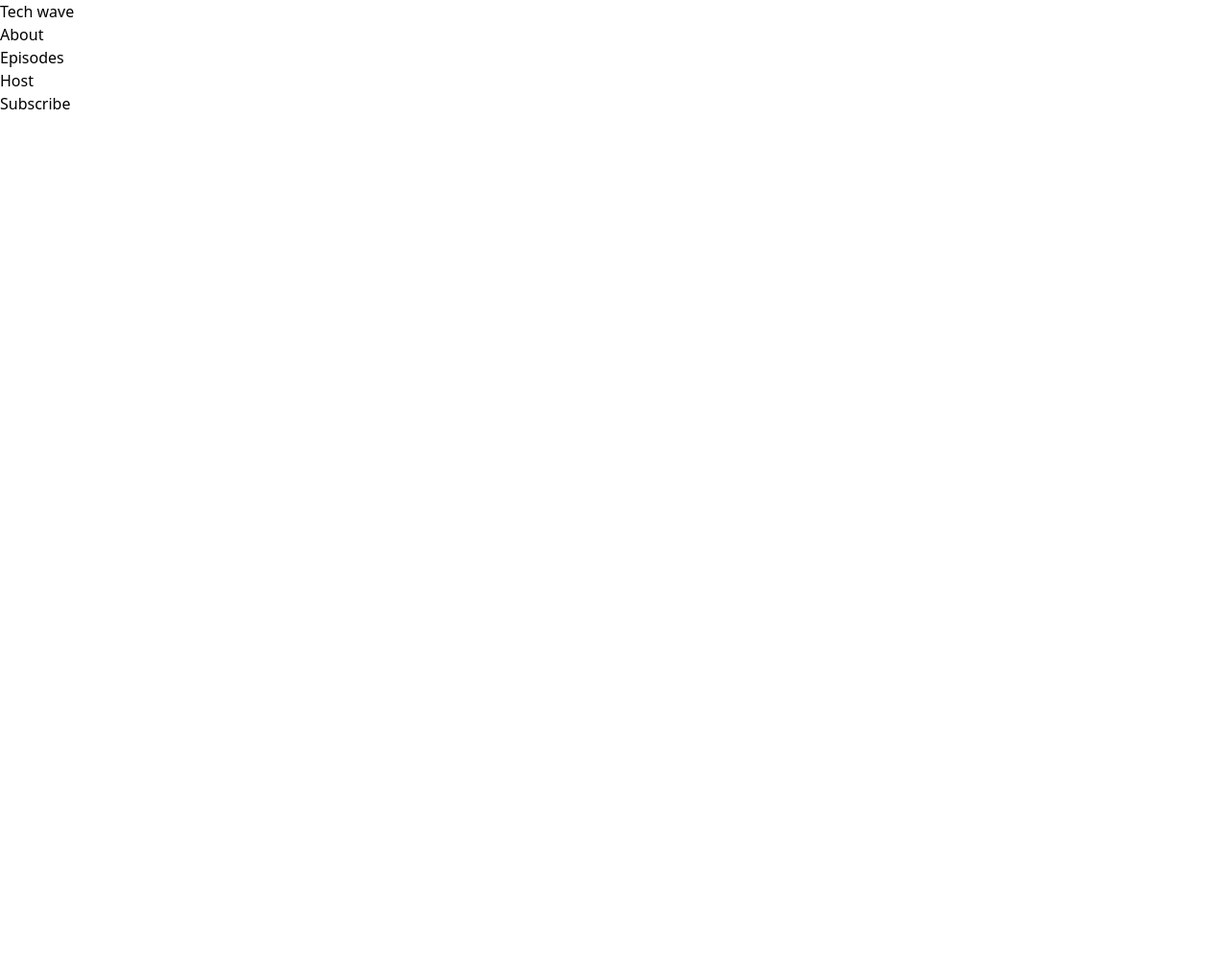
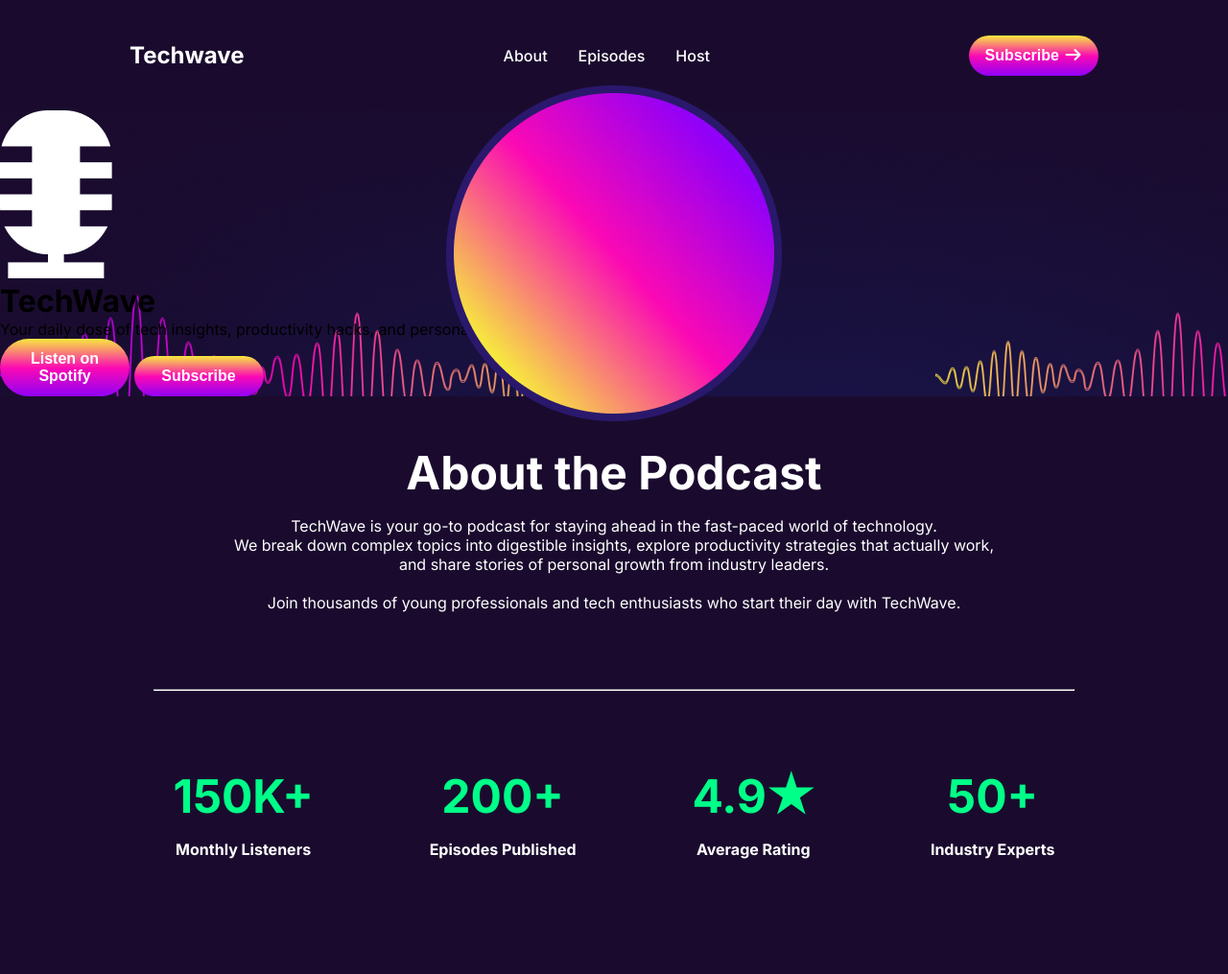
Before and after one commit to saimaeva-code/PH-B13-Assaignment02, a plain HTML site: page index.html in a window 1280 px wide. Shown: the whole page at 96% size. Before the commit the page ends 800 px from the top, so only its background shows below. Drawn offline with nearby package versions, Linux system fonts and the light colour scheme.

Commit message:
styled and designed about section

```diff
--- a/index.html
+++ b/index.html
@@ -4,19 +4,69 @@
     <meta charset="UTF-8">
     <meta name="viewport" content="width=device-width, initial-scale=1.0">
     <title>Techwave</title>
-    <script src="https://cdn.jsdelivr.net/npm/@tailwindcss/browser@4"></script>
+
+    <link rel="preconnect" href="https://fonts.googleapis.com">
+<link rel="preconnect" href="https://fonts.gstatic.com" crossorigin>
+<link href="https://fonts.googleapis.com/css2?family=Inter:ital,opsz,wght@0,14..32,100..900;1,14..32,100..900&display=swap" rel="stylesheet">
+<link rel="stylesheet" href="https://cdnjs.cloudflare.com/ajax/libs/font-awesome/7.0.1/css/all.min.css" integrity="sha512-2SwdPD6INVrV/lHTZbO2nodKhrnDdJK9/kg2XD1r9uGqPo1cUbujc+IYdlYdEErWNu69gVcYgdxlmVmzTWnetw==" crossorigin="anonymous" referrerpolicy="no-referrer" />
     <link rel="stylesheet" href="styles.css">
 </head>
-<body class="">
+<body class="inter">
     <nav>
-     <h2>Tech <span>wave</span></h2>
+     <h1>Tech<span class="gradient">wave</span></h1>
      <ul>
         <li>About</li>
         <li>Episodes</li>
         <li>Host</li>
      </ul>
-     <button>Subscribe</button>
+     <button class="btn">Subscribe <i class="fa-solid fa-arrow-right"></i></button>
     </nav>
+
+    <header id="hero">
+        <div >
+
+            <img src="./assets/hero-circle.png" alt="" class="main-img">
+            <img src="./assets/microphone.png" alt="" class="overlay-img">
+        </div>
+<h1>TechWave</h1>
+<p>Your daily dose of tech insights, productivity hacks, and personal growth</p>
+<button class="btn">Listen on Spotify</button>
+<button class="btn">Subscribe</button>
+    </header>
+    <main>
+        <section id="about">
+<div class="about-container">
+    <div class="about-contant">
+        <h3>About the Podcast</h3>
+        <p>TechWave is your go-to podcast for staying ahead in the fast-paced world of technology. <br>
+We break down complex topics into digestible insights, explore productivity strategies that actually work,<br>
+and share stories of personal growth from industry leaders. <br><br>
+Join thousands of young professionals and tech enthusiasts who start their day with TechWave.</p>
+    </div>
+    <hr>
+    <div class="about-card">
+        <div class="card">
+            <h2>150K+</h2>
+            <h5>Monthly Listeners</h5>
+        </div>
+        <div class="card">
+            <h2>200+</h2>
+            <h5>Episodes Published</h5>
+        </div>
+        <div class="card">
+            <h2>4.9★</h2>
+            <h5>Average Rating</h5>
+        </div>
+        <div class="card">
+            <h2>50+</h2>
+            <h5>Industry Experts</h5>
+        </div>
+
+
+    </div>
+</div>
+        </section>
+    </main>
 
 </body>
 </html>
--- a/styles.css
+++ b/styles.css
@@ -0,0 +1,104 @@
+*{
+    margin: 0;
+    padding: 0;
+    box-sizing: border-box;
+
+}
+ body{
+    background-color: #1A0B2E; }
+
+.inter {
+  font-family: "Inter", sans-serif;
+  font-optical-sizing: auto;
+
+}
+nav{
+    padding-top: 36.5px;
+    padding-bottom: 36.5px;
+    display: flex;
+    justify-content: space-around;
+  align-items: center;
+
+}
+nav h1{
+    color: #FFFFFF;
+}
+.gradient{
+    color: linear-gradient(#F7E93F 0%, #FB09B4 51%, #9100F8 100%);
+}
+nav ul{
+    list-style: none;
+    display: flex;
+    gap: 32px;
+    color: #FFFFFF;
+    font-weight: 500;
+
+}
+.btn{
+    background: linear-gradient(#F7E93F 0%, #FB09B4 51%, #9100F8 100%); ;
+border-radius: 10000px;
+    border: none;
+    color: #FFFFFF;
+  padding:12px 16px;
+  width: 135px;
+  font-size: 1rem;
+  font-weight: 600;
+}
+
+#hero{
+     background-image: url(./assets/hero-bg.png);
+    position: relative;
+    width: 100%;
+
+}
+.main-img{
+    position: absolute;
+     width:350px;
+     height: 350px;
+    top: 50%;
+    left:50%;
+    transform: translate(-50%, -50%);
+
+}
+
+#about{
+    padding-top: 50px;
+    padding-bottom: 120px;
+    color: #FFFFFF;
+}
+.about-container{
+    margin: 0 auto;
+    width: 75%;
+    text-align: center;
+}
+.about-contant h3{
+    font-size: 3rem;
+    font-weight: bold;
+    margin-bottom: 16px;
+
+}
+.about-contant p{
+    line-height: 20px;
+}
+hr{
+    margin-top: 80px;
+    margin-bottom: 80px;
+
+}
+.about-card{
+    display: flex;
+    justify-content: space-around;
+    gap: 80px;
+    align-items: center;
+}
+.card{
+    text-align:  center;
+}
+.card h2{
+    color: #00FF88;
+    font-size: 3rem;
+    margin-bottom: 16px;
+}
+.card h5{
+    font-size: 16px;
+}
```
